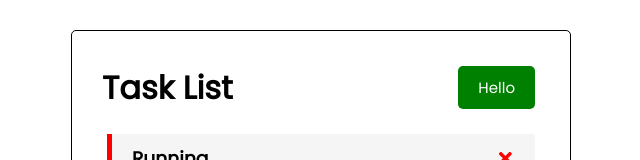
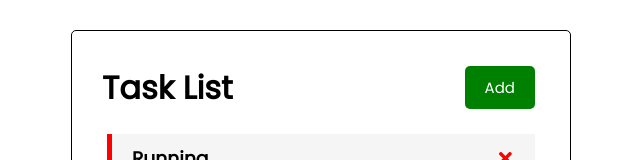
Before and after one commit to chewern/task-manager, a React (Create React App) app: page / in a window 1280 px wide. Shown: the top 160 px of the page, without its empty margins (319-959 px from the left). Built offline with nearby package versions, Linux system fonts and the light colour scheme.

Commit message:
ability to toggle Add/Close button depending on condition

```diff
--- a/src/App.js
+++ b/src/App.js
@@ -50,7 +50,11 @@
 
   return (
     <div className="container">
-      <Header title="Task List" onAdd={() => setShowAddTask(!showAddTask)} />
+      <Header
+        title="Task List"
+        onAdd={() => setShowAddTask(!showAddTask)}
+        showAdd={showAddTask}
+      />
       {showAddTask && <AddTask onAdd={addTask} />}
       {tasks.length > 0 ? (
         <Tasks tasks={tasks} onDelete={deleteTask} onToggle={toggleReminder} />
--- a/src/components/Header.js
+++ b/src/components/Header.js
@@ -1,11 +1,15 @@
 import PropTypes from "prop-types";
 import Button from "./Button";
 
-const Header = ({ title, onAdd }) => {
+const Header = ({ title, onAdd, showAdd }) => {
   return (
     <header className="header">
       <h1>{title}</h1>
-      <Button color="green" text="Hello" onClick={onAdd} />
+      <Button
+        color={showAdd ? "red" : "green"} //changes button color on condition of showAdd
+        text={showAdd ? "Close" : "Add"} //changes text on button on condition of showAdd
+        onClick={onAdd}
+      />
     </header>
   );
 };
```
